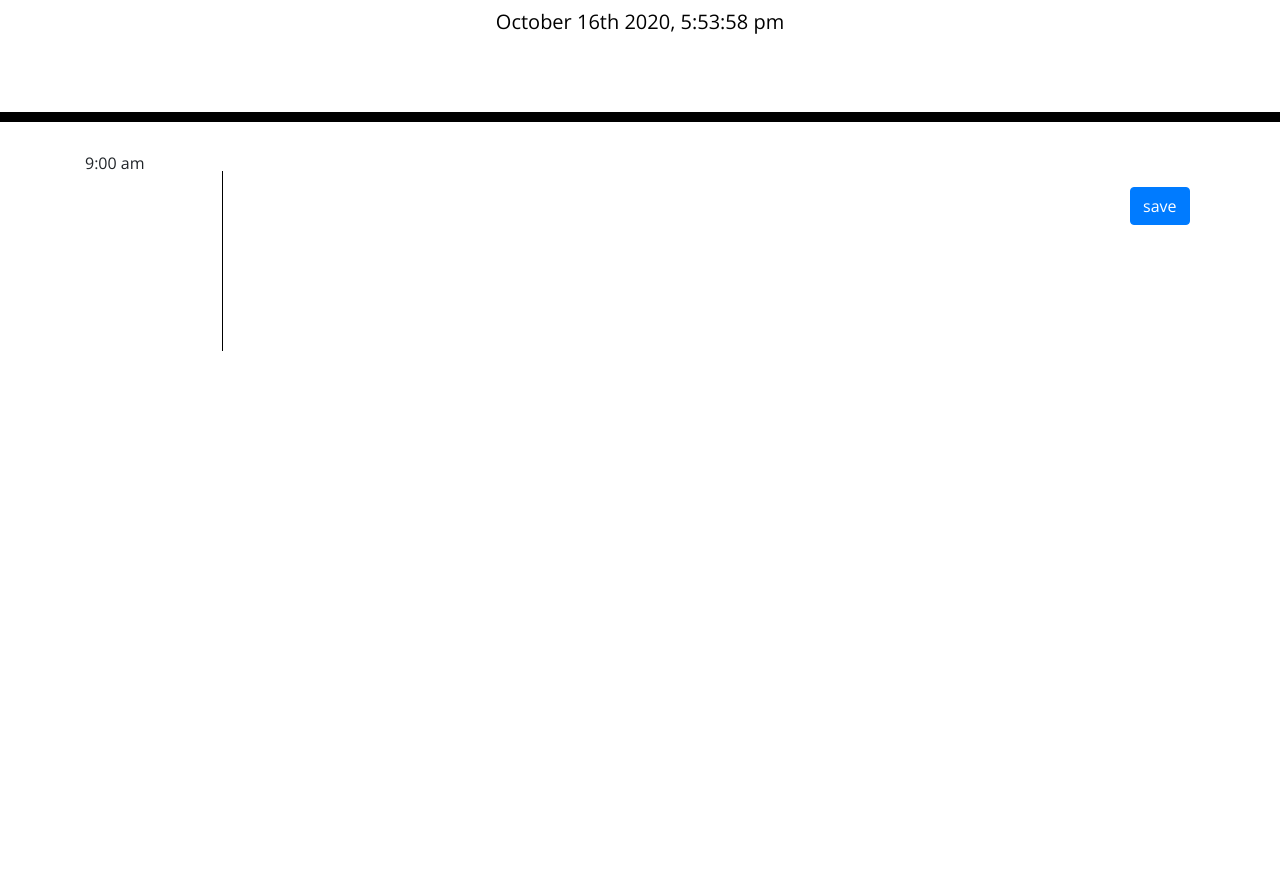
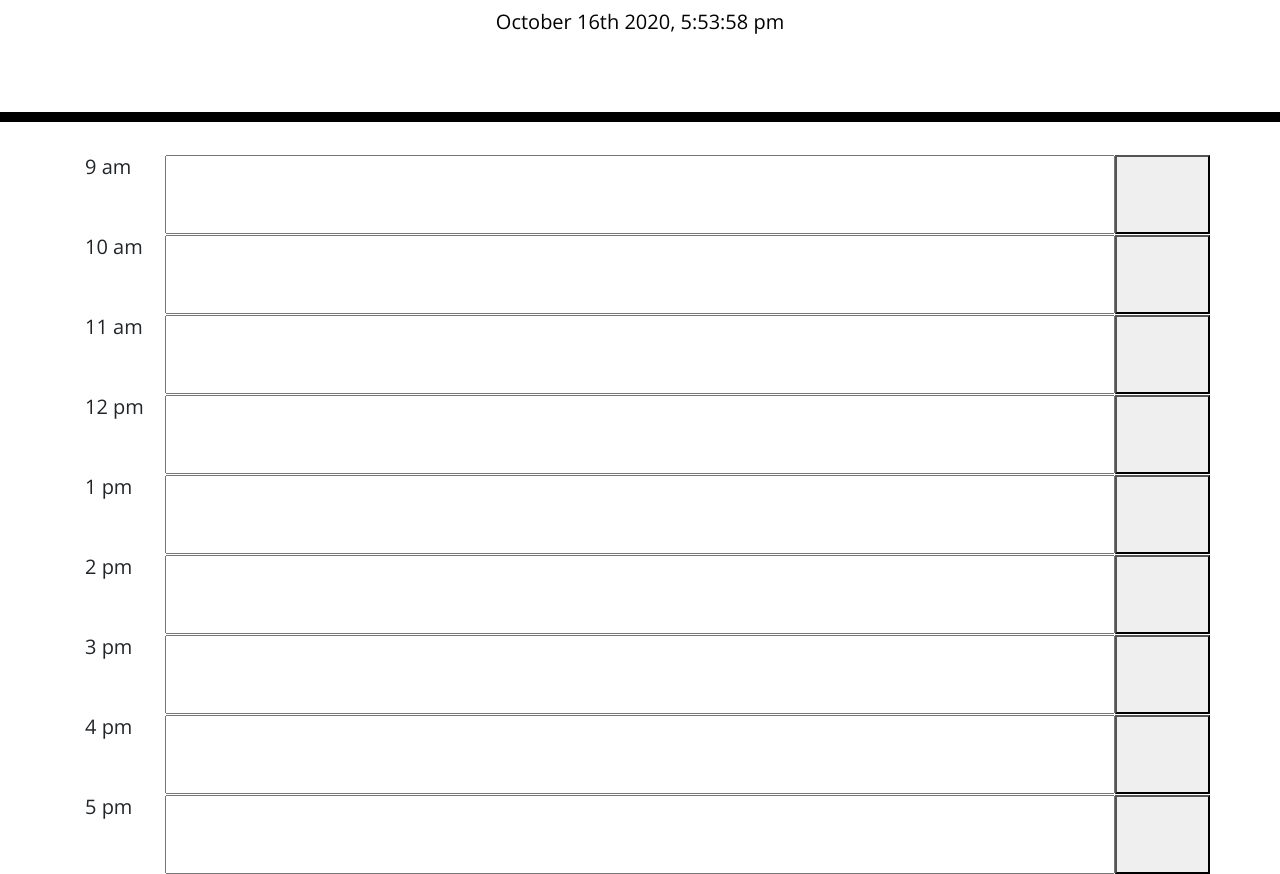
Before and after one commit to aujla07/planner, a plain HTML site: page index.html in a window 1280 px wide. Shown: the part 182-1056 px from the top of the page. Before the commit the page ends 800 px from the top, so only its background shows below. Drawn offline with nearby package versions, Linux system fonts and the light colour scheme.

Commit message:
update 2

```diff
--- a/index.html
+++ b/index.html
@@ -30,17 +30,53 @@
     </header>
     <div class="container">
       <!-- Timeblocks go here -->
-      <div class="row">
-        <div class="col-md-1">9:00 am</div>
-        <div class="col-md-10">
-          <textarea name="" id="9" cols="30" rows="10"></textarea>
-        </div>
-        <div class="col-md-1">
-          <button class="btn btn-primary" value="#9">save</button>
-        </div>
+      <div id="9" class="row">
+        <div class="col-md-1"><h5>9 am</h5></div>
+        <input class="col-md-10"></input>
+        <button class="col-md-1"></button>
       </div>
+      <div id="10" class="row">
+        <div class="col-md-1"><h5>10 am</h5></div>
+        <input class="col-md-10"></input>
+        <button class="col-md-1"></button>
+      </div>
+      <div id="11" class="row">
+        <div class="col-md-1"><h5>11 am</h5></div>
+        <input class="col-md-10"></input>
+        <button class="col-md-1"></button>
+      </div>
+      <div id="12" class="row">
+        <div class="col-md-1"><h5>12 pm</h5></div>
+        <input class="col-md-10"></input>
+        <button class="col-md-1"></button>
+      </div>
+      <div id="13" class="row">
+        <div class="col-md-1"><h5>1 pm</h5></div>
+        <input class="col-md-10"></input>
+        <button class="col-md-1"></button>
+      </div>
+      <div id="14" class="row">
+        <div class="col-md-1"><h5>2 pm</h5></div>
+        <input class="col-md-10"></input>
+        <button class="col-md-1"></button>
+      </div>
+      <div id="15" class="row">
+        <div class="col-md-1"><h5>3 pm</h5></div>
+        <input class="col-md-10"></input>
+        <button class="col-md-1"></button>
+      </div>
+      <div id="16" class="row">
+        <div class="col-md-1"><h5>4 pm</h5></div>
+        <input class="col-md-10"></input>
+        <button class="col-md-1"></button>
+      </div>
+      <div id="17" class="row">
+        <div class="col-md-1"><h5>5 pm</h5></div>
+        <input class="col-md-10"></input>
+        <button class="col-md-1"></button>
+      </div>
+    </div>
 
-    </div>
 
     <script src="https://code.jquery.com/jquery-3.4.1.min.js"></script>
     <script src="https://cdnjs.cloudflare.com/ajax/libs/moment.js/2.24.0/moment.min.js"></script>
```
